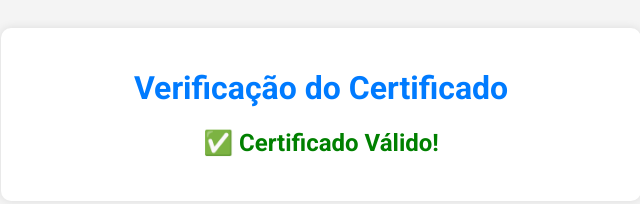
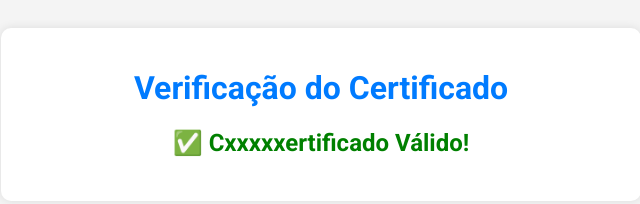
Before and after one commit to todososrepositorios/ValidarCertificado, a plain HTML site: page index.html in a window 1280 px wide. Shown: the whole page, without its empty margins (319-959 px from the left). Drawn offline with Linux system fonts and the light colour scheme.

Commit message:
index.html

```diff
--- a/index.html
+++ b/index.html
@@ -37,7 +37,7 @@
 <body>
     <div class="container">
         <h1>Verificação do Certificado</h1>
-        <p class="valid-message">✅ Certificado Válido!</p>
+        <p class="valid-message">✅ Cxxxxxertificado Válido!</p>
     </div>
 </body>
 </html>
```
